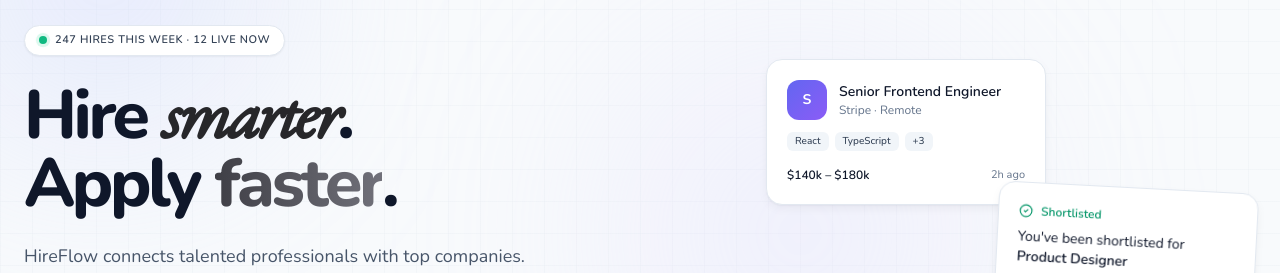
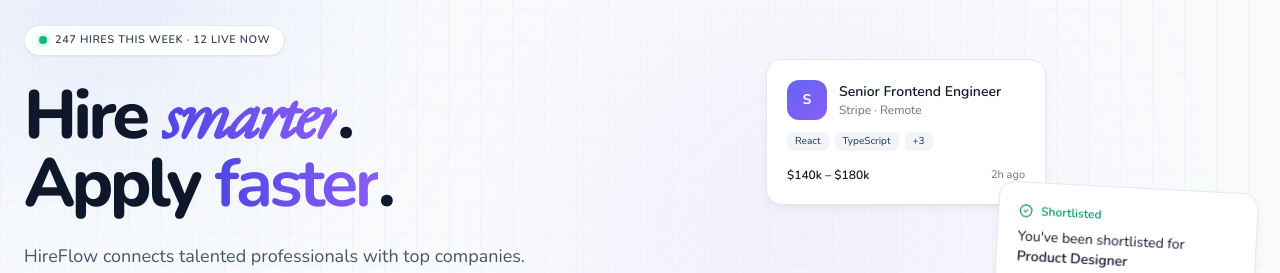
Before and after one commit to pragna0409/HireFlow, a React (Vite) app in the folder client/: page / in a window 1280 px wide. Shown: the part 152-425 px from the top of the page. Built offline with nearby package versions, Linux system fonts and the light colour scheme; no server answers.

Commit message:
route debug

```diff
--- a/client/src/pages/HomePage.jsx
+++ b/client/src/pages/HomePage.jsx
@@ -55,8 +55,8 @@ export default function HomePage() {
               transition={{ duration: 0.5, delay: 0.05 }}
               className="mt-6 text-4xl sm:text-5xl lg:text-[4.25rem] font-extrabold tracking-tighter text-slate-900 dark:text-white leading-[1.02]"
             >
-              Hire <span className="accent-serif font-bold">smarter</span>.<br />
-              Apply <span className="text-gradient">faster</span>.
+              Hire <span className="font-serif italic font-bold bg-gradient-to-r from-indigo-600 to-violet-500 bg-clip-text text-transparent dark:from-indigo-400 dark:to-violet-400">smarter</span>.<br />
+              Apply <span className="font-bold bg-gradient-to-r from-indigo-600 to-violet-500 bg-clip-text text-transparent dark:from-indigo-400 dark:to-violet-400">faster</span>.
             </motion.h1>
 
             <motion.p
@@ -314,7 +314,7 @@ export default function HomePage() {
             <RoleCard tone="photo" img={IMG.heroPerson} icon={<Briefcase size={20} />} title="Recruiters" desc="Post jobs, review applicants, move pipelines — in one view."
               bullets={['Create and manage job posts', 'Shortlist with one click', 'Filter by skills and experience']} cta="Post a job" onClick={() => navigate('/register')} />
             <RoleCard tone="photo" img={IMG.abstract} icon={<UserCog size={20} />} title="Admins" desc="Approve recruiters, audit activity, and watch the pulse of every hire."
-              bullets={['Approve or ban users', 'Platform-wide analytics', 'Moderate job postings']} cta="Sign up" onClick={() => setAdminModalOpen(true)} />
+              bullets={['Approve or ban users', 'Platform-wide analytics', 'Moderate job postings']} cta="Login" onClick={() => setAdminModalOpen(true)} />
           </div>
         </div>
       </section>
@@ -355,7 +355,7 @@ export default function HomePage() {
         title="NOTE ONLY FOR Elipsonic Testers"
         size="md"
         footer={
-          <Button onClick={() => { setAdminModalOpen(false); navigate('/register'); }}>
+          <Button onClick={() => { setAdminModalOpen(false); navigate('/login'); }}>
             OK
           </Button>
         }
--- a/client/src/pages/auth/LoginPage.jsx
+++ b/client/src/pages/auth/LoginPage.jsx
@@ -11,7 +11,10 @@ export default function LoginPage() {
   const { login, isAuthenticated, user } = useAuth();
   const navigate = useNavigate();
   const location = useLocation();
-  const from = location.state?.from?.pathname || null;
+  let from = location.state?.from?.pathname || null;
+  if (from === '/') {
+    from = null;
+  }
 
   const [form, setForm] = useState({ email: '', password: '' });
   const [showPw, setShowPw] = useState(false);
```
